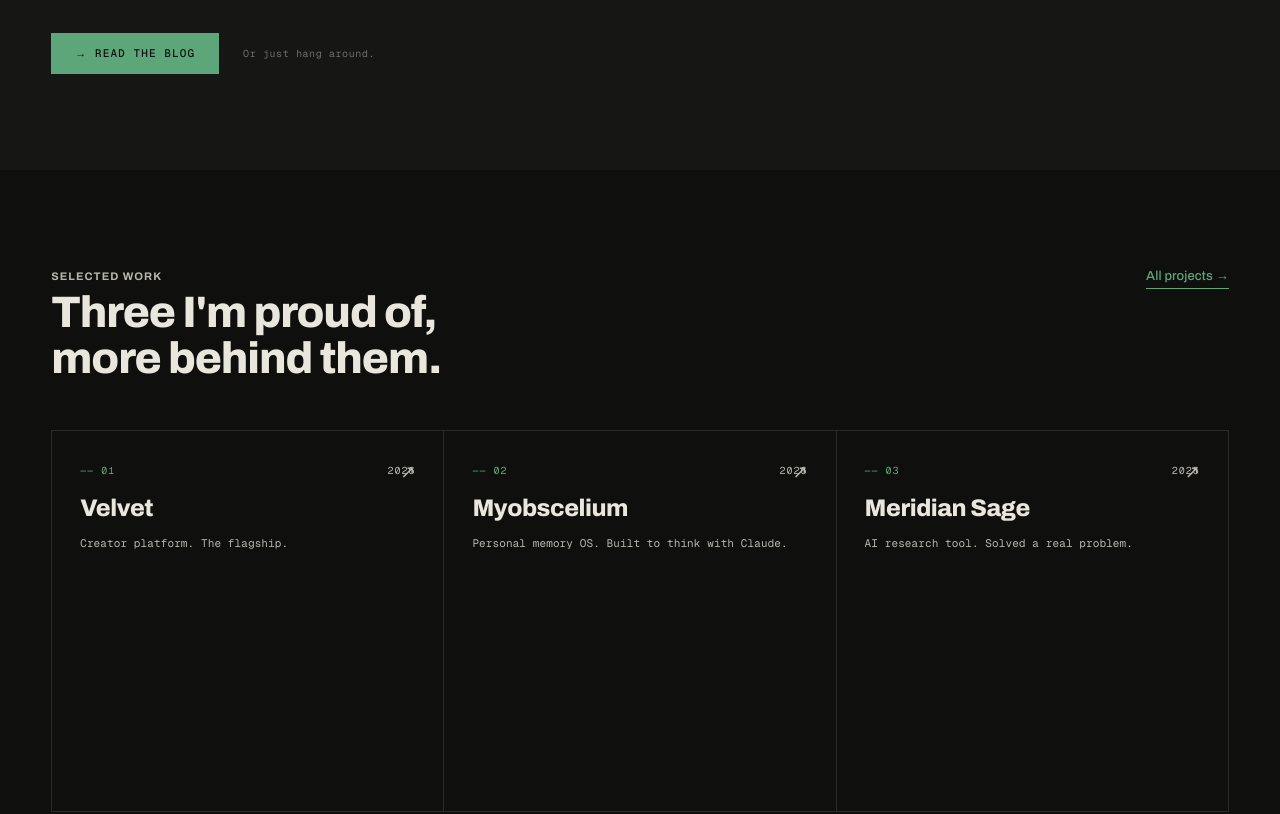
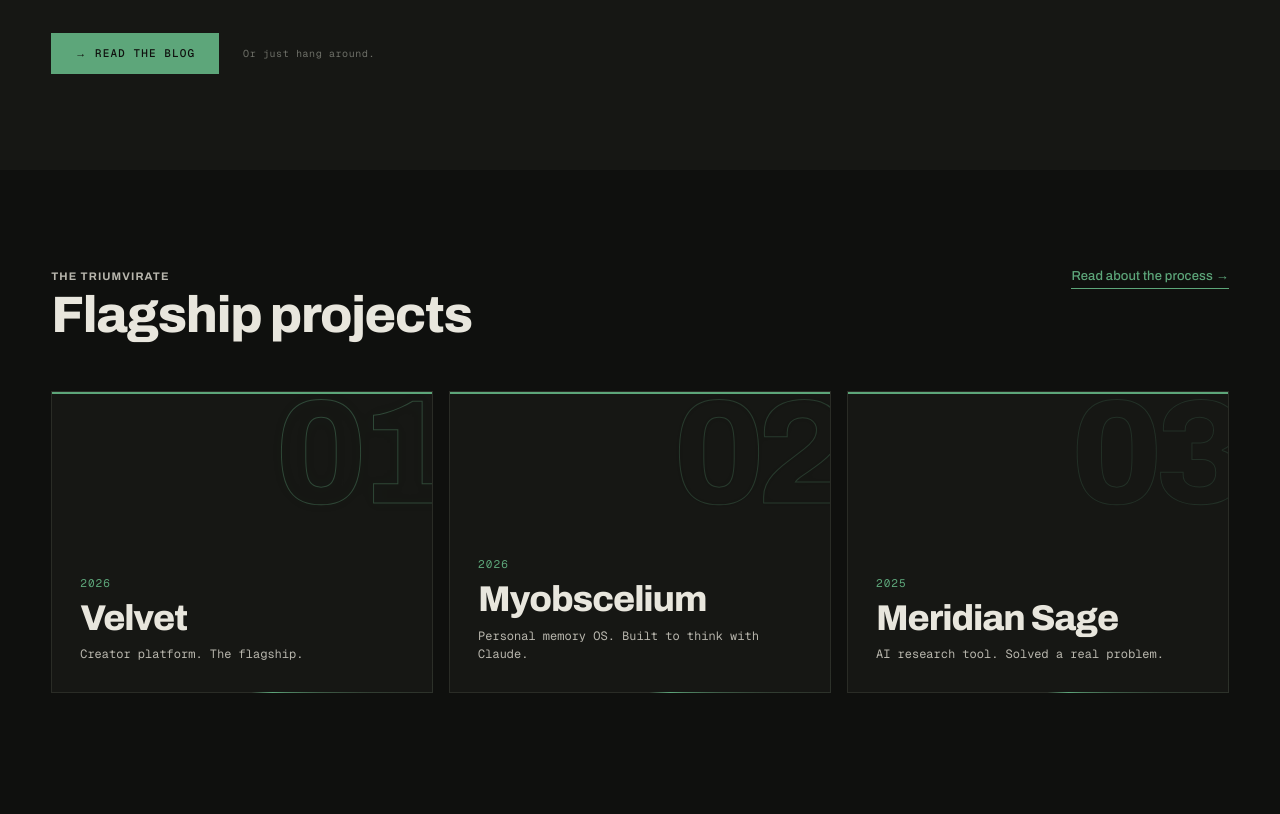
Before and after one commit to Sucu-Syndicate/silverline-portfolio, a Next.js app: page / in a window 1280 px wide. Shown: the part 1182-1996 px from the top of the page. Built offline with nearby package versions, Linux system fonts and the light colour scheme.

Commit message:
[PTASK-007] Projects: ghost number cards with rotating border glow animation

```diff
--- a/app/globals.css
+++ b/app/globals.css
@@ -484,9 +484,101 @@ a { color: inherit; text-decoration: none; }
 .projects-grid {
   display: grid;
   grid-template-columns: repeat(3, 1fr);
-  gap: 1px;
+  gap: 16px;
+}
+
+/* ── Ghost number cards ──────────────────────────────── */
+.proj-shell {
+  position: relative;
+  padding: 1px;
+  overflow: hidden;
   background: var(--border);
-  border: 1px solid var(--border);
+  height: 100%;
+}
+.proj-spinner {
+  position: absolute;
+  top: 50%; left: 50%;
+  width: 260%; height: 260%;
+  transform: translate(-50%, -50%) rotate(0deg);
+  background: conic-gradient(
+    from 0deg,
+    transparent    0%,
+    transparent    83%,
+    rgba(93,166,122,0.00) 84%,
+    rgba(93,166,122,0.05) 87%,
+    rgba(93,166,122,0.15) 90%,
+    rgba(93,166,122,0.40) 93.5%,
+    rgba(93,166,122,0.75) 96.5%,
+    rgba(93,166,122,1.00) 97.8%,
+    rgba(93,166,122,0.60) 98.8%,
+    rgba(93,166,122,0.00) 100%
+  );
+  pointer-events: none;
+  will-change: transform;
+}
+.proj-card {
+  position: relative;
+  z-index: 1;
+  background: var(--surface);
+  min-height: 300px;
+  display: flex;
+  flex-direction: column;
+  justify-content: flex-end;
+  padding: 28px;
+  overflow: hidden;
+}
+.proj-bar {
+  position: absolute;
+  top: 0; left: 0; right: 0;
+  height: 2px;
+  background: var(--accent);
+}
+.proj-num {
+  position: absolute;
+  top: -12px; right: -10px;
+  font-family: var(--font-structure);
+  font-weight: 800;
+  font-size: 148px;
+  line-height: 1;
+  letter-spacing: -0.06em;
+  color: transparent;
+  -webkit-text-stroke: 1px rgba(93,166,122,0.07);
+  pointer-events: none;
+  user-select: none;
+  will-change: filter, -webkit-text-stroke-color;
+}
+.proj-year {
+  font-family: var(--font-mono);
+  font-size: 11px;
+  letter-spacing: 0.1em;
+  text-transform: uppercase;
+  color: var(--accent);
+  margin-bottom: 9px;
+  position: relative;
+  z-index: 2;
+}
+.proj-name {
+  font-family: var(--font-structure);
+  font-weight: 800;
+  font-size: clamp(26px, 2.8vw, 36px);
+  letter-spacing: -0.03em;
+  line-height: 1.0;
+  color: var(--text);
+  position: relative;
+  z-index: 2;
+  margin-bottom: 9px;
+}
+.proj-tagline {
+  font-family: var(--font-mono);
+  font-size: 12px;
+  color: var(--text-2);
+  line-height: 1.55;
+  position: relative;
+  z-index: 2;
+}
+@media (prefers-reduced-motion: reduce) {
+  .proj-spinner { display: none; }
+  .proj-shell { background: var(--border); }
 }
 
 /* ─── Blog listing ───────────────────────────────────── */
--- a/components/sections/Projects.tsx
+++ b/components/sections/Projects.tsx
@@ -1,8 +1,8 @@
 'use client';
 
-import { useState } from 'react';
 import Link from 'next/link';
 import { motion } from 'framer-motion';
+import { useEffect, useRef } from 'react';
 
 const PROJECTS = [
   {
@@ -25,121 +25,124 @@ const PROJECTS = [
   },
 ];
 
-function ProjectCard({ project, index }: { project: typeof PROJECTS[number]; index: number }) {
-  const [hovered, setHovered] = useState(false);
+const SPIN_MS  = 4000;
+const CORNER   = 53;
+const GLOW_WIN = 16;
+const DECAY    = 0.972;
 
-  return (
-    /* motion.div handles scroll reveal; article handles hover — no transform conflict */
-    <motion.div
-      initial={{ opacity: 0, y: 16 }}
-      whileInView={{ opacity: 1, y: 0 }}
-      viewport={{ once: true, amount: 0.1 }}
-      transition={{ delay: index * 0.08, duration: 0.6, ease: [0.16, 1, 0.3, 1] }}
-    >
-      <article
-        className="proj"
-        style={{
-          background: hovered ? 'var(--raised)' : 'var(--bg)',
-          boxShadow: hovered ? 'inset 0 2px 0 var(--accent)' : 'none',
-          transform: hovered ? 'translateY(-2px)' : 'none',
-          transition: 'background 0.3s ease, box-shadow 0.3s ease, transform 0.3s ease',
-          padding: '32px 28px',
-          minHeight: 380,
-          display: 'flex',
-          flexDirection: 'column',
-          gap: 14,
-          cursor: 'pointer',
-          position: 'relative',
-        }}
-        onMouseEnter={() => setHovered(true)}
-        onMouseLeave={() => setHovered(false)}
-      >
-        {/* Arrow */}
-        <div
-          style={{
-            position: 'absolute',
-            top: 28,
-            right: 28,
-            fontFamily: 'var(--font-structure)',
-            fontWeight: 400,
-            fontSize: 18,
-            color: hovered ? 'var(--accent)' : 'var(--text-2)',
-            transform: hovered ? 'translate(4px, -4px)' : 'none',
-            transition: 'transform 0.3s cubic-bezier(0.16, 1, 0.3, 1), color 0.18s ease',
-          }}
-        >
-          ↗
-        </div>
+// 03 fires first, 02 +0.3s, 01 +0.55s (in array order 0=01, 1=02, 2=03)
+const ANGLE_OFFSETS = [
+  (0.55 / (SPIN_MS / 1000)) * 360,
+  (0.30 / (SPIN_MS / 1000)) * 360,
+  0,
+];
 
-        {/* Number + Year row */}
-        <div
-          style={{
-            display: 'flex',
-            justifyContent: 'space-between',
-            fontFamily: 'var(--font-mono)',
-            fontSize: 10,
-            letterSpacing: '0.10em',
-            textTransform: 'uppercase',
-          }}
-        >
-          <span style={{ color: 'var(--accent)' }}>—— {project.num}</span>
-          <span style={{ color: 'var(--text-2)' }}>{project.year}</span>
-        </div>
+function smoothstep(t: number): number {
+  return t * t * (3 - 2 * t);
+}
 
-        {/* Name */}
-        <h3
-          style={{
-            fontFamily: 'var(--font-structure)',
-            fontWeight: 800,
-            fontSize: 24,
-            letterSpacing: '-0.02em',
-            lineHeight: 1.05,
-            color: 'var(--text)',
-            margin: '4px 0 0',
-          }}
-        >
-          {project.name}
-        </h3>
+function ProjectsAnimation({
+  spinnerRefs,
+  numRefs,
+}: {
+  spinnerRefs: React.RefObject<(HTMLDivElement | null)[]>;
+  numRefs: React.RefObject<(HTMLDivElement | null)[]>;
+}) {
+  useEffect(() => {
+    const prefersReduced =
+      typeof window !== 'undefined' &&
+      window.matchMedia('(prefers-reduced-motion: reduce)').matches;
+    if (prefersReduced) return;
 
-        {/* Tagline */}
-        <p
-          style={{
-            fontFamily: 'var(--font-mono)',
-            fontSize: 11,
-            lineHeight: 1.5,
-            color: 'var(--text-2)',
-            margin: 0,
-            flex: 1,
-            letterSpacing: '0.01em',
-          }}
-        >
-          {project.tagline}
-        </p>
-      </article>
-    </motion.div>
-  );
+    const glowLevels = [0, 0, 0];
+    let rafId: number;
+
+    function loop(ts: number) {
+      const angle = ((ts % SPIN_MS) / SPIN_MS) * 360;
+
+      spinnerRefs.current?.forEach((el) => {
+        if (el) el.style.transform = `translate(-50%, -50%) rotate(${angle}deg)`;
+      });
+
+      numRefs.current?.forEach((el, i) => {
+        if (!el) return;
+        const eff  = ((angle - ANGLE_OFFSETS[i]) % 360 + 360) % 360;
+        const raw  = Math.abs(eff - CORNER);
+        const dist = Math.min(raw, 360 - raw);
+
+        if (dist < GLOW_WIN) {
+          glowLevels[i] = Math.min(1, glowLevels[i] + 0.15 * smoothstep(1 - dist / GLOW_WIN));
+        } else {
+          glowLevels[i] *= DECAY;
+        }
+
+        const g = glowLevels[i];
+        if (g > 0.005) {
+          el.style.webkitTextStrokeColor = `rgba(93,166,122,${(0.07 + 0.83 * g).toFixed(3)})`;
+          el.style.filter = `drop-shadow(0 0 ${(20 * g).toFixed(1)}px rgba(93,166,122,${(0.55 * g).toFixed(3)})) drop-shadow(0 0 ${(42 * g).toFixed(1)}px rgba(93,166,122,${(0.16 * g).toFixed(3)}))`;
+        } else {
+          el.style.webkitTextStrokeColor = 'rgba(93,166,122,0.07)';
+          el.style.filter = 'none';
+        }
+      });
+
+      rafId = requestAnimationFrame(loop);
+    }
+
+    rafId = requestAnimationFrame(loop);
+    return () => cancelAnimationFrame(rafId);
+  }, [spinnerRefs, numRefs]);
+
+  return null;
 }
 
 export default function Projects() {
+  const spinnerRefs = useRef<(HTMLDivElement | null)[]>([]);
+  const numRefs     = useRef<(HTMLDivElement | null)[]>([]);
+
   return (
-    <section
-      className="section"
-      id="projects"
-      style={{ background: 'var(--bg)' }}
-    >
+    <section className="section" id="projects" style={{ background: 'var(--bg)' }}>
+      <ProjectsAnimation spinnerRefs={spinnerRefs} numRefs={numRefs} />
+
       <div className="section-head">
         <div>
-          <div className="section-label">Selected work</div>
-          <h2 className="section-title">
-            Three I&apos;m proud of,<br />more behind them.
+          <div className="section-label">The triumvirate</div>
+          <h2 className="section-title" style={{ fontSize: 'clamp(32px, 4vw, 52px)' }}>
+            Flagship projects
           </h2>
         </div>
-        <Link href="/work" className="section-link">All projects →</Link>
+        <Link href="/blog" className="section-link">Read about the process →</Link>
       </div>
 
       <div className="projects-grid">
         {PROJECTS.map((p, i) => (
-          <ProjectCard key={p.num} project={p} index={i} />
+          <motion.div
+            key={p.num}
+            initial={{ opacity: 0, y: 16 }}
+            whileInView={{ opacity: 1, y: 0 }}
+            viewport={{ once: true, amount: 0.1 }}
+            transition={{ delay: i * 0.08, duration: 0.6, ease: [0.16, 1, 0.3, 1] }}
+          >
+            {/* card-shell: padding: 1px so the spinner gradient shows as the border */}
+            <div className="proj-shell">
+              <div
+                className="proj-spinner"
+                ref={(el) => { spinnerRefs.current[i] = el; }}
+              />
+              <div className="proj-card">
+                <div className="proj-bar" />
+                <div
+                  className="proj-num"
+                  ref={(el) => { numRefs.current[i] = el; }}
+                >
+                  {p.num}
+                </div>
+                <div className="proj-year">{p.year}</div>
+                <div className="proj-name">{p.name}</div>
+                <div className="proj-tagline">{p.tagline}</div>
+              </div>
+            </div>
+          </motion.div>
         ))}
       </div>
     </section>
```
